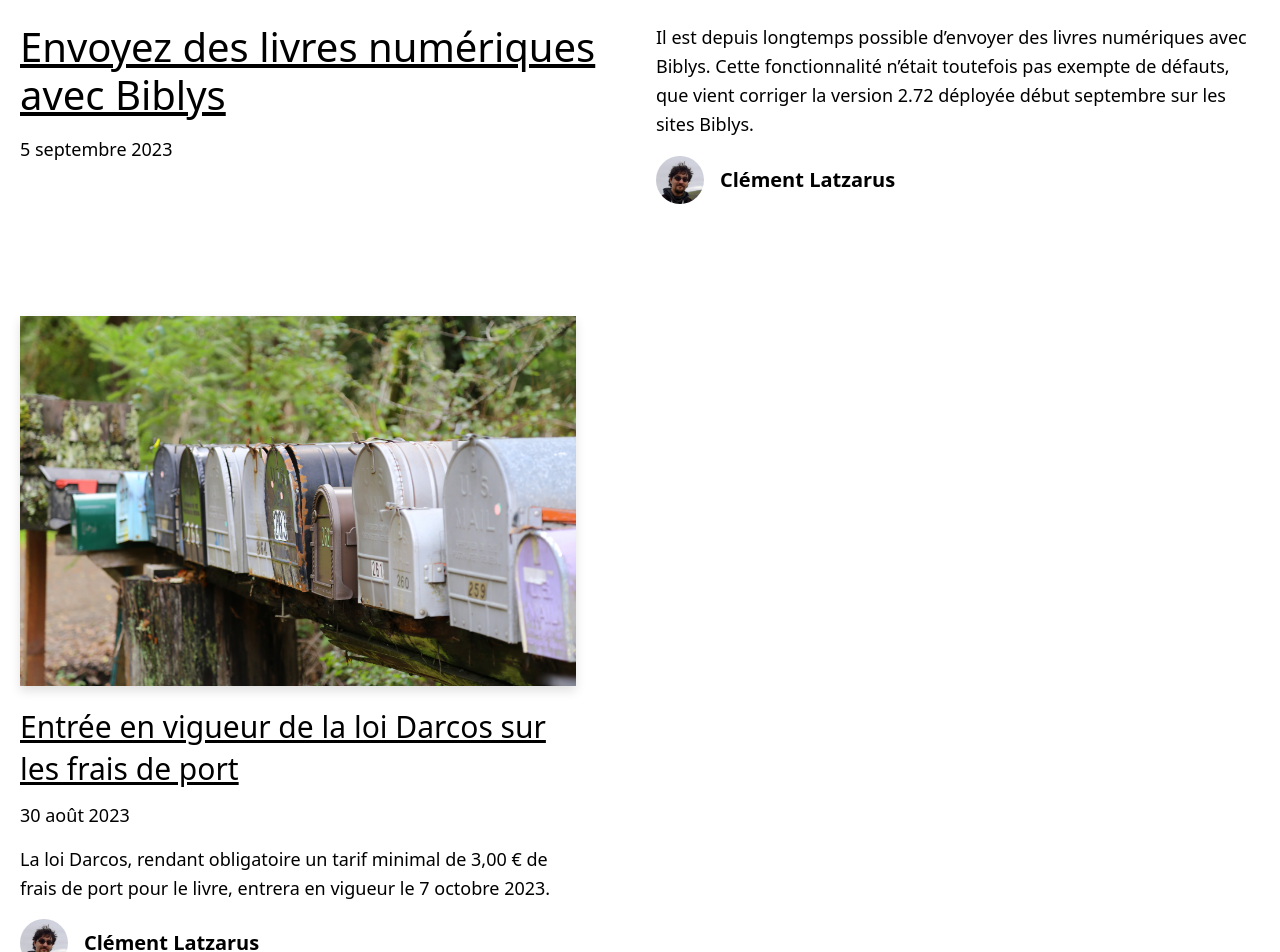
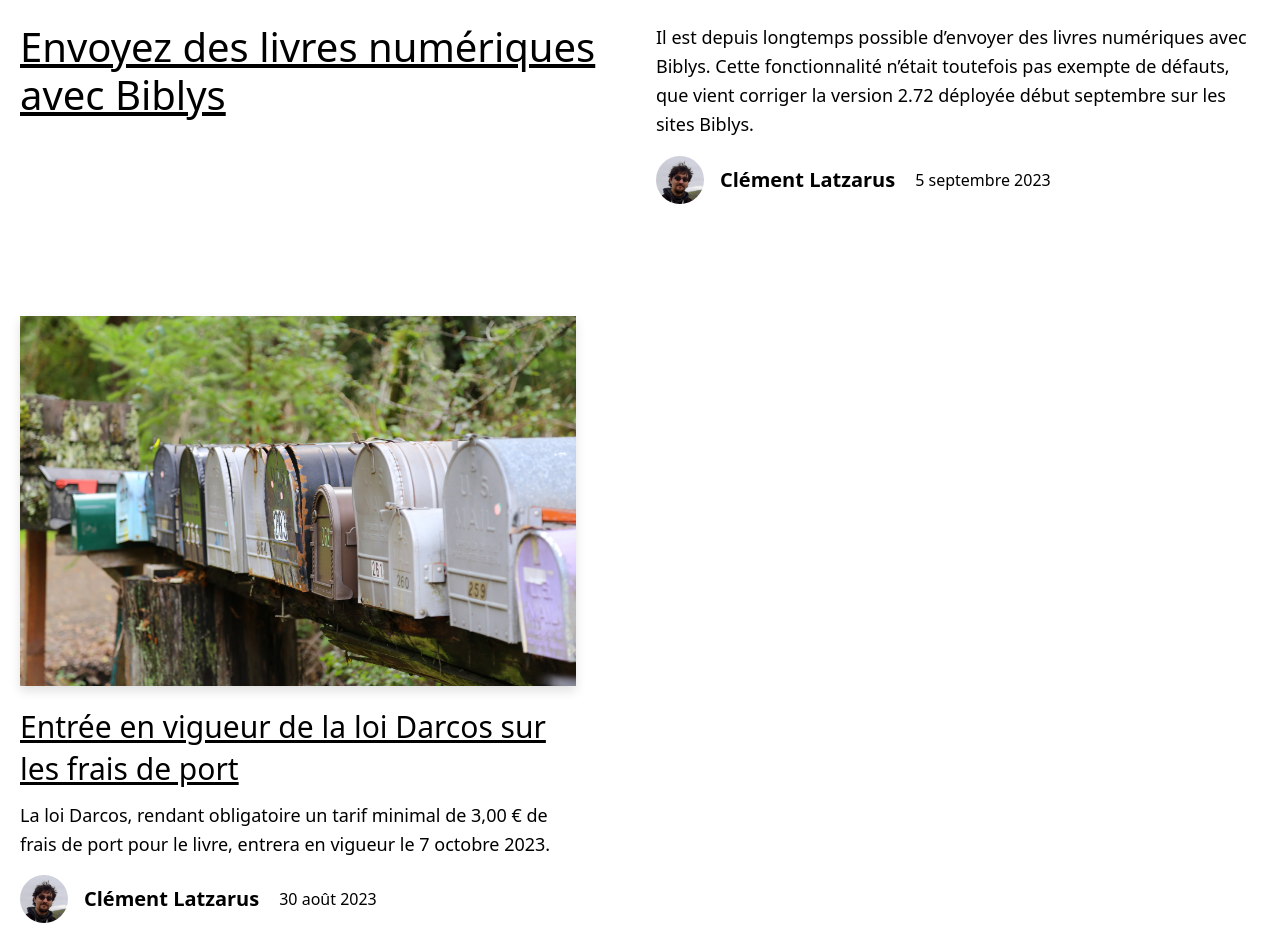
Before and after one commit to biblys/blog, a Next.js app: page / in a window 1280 px wide. Shown: the part 1100-2052 px from the top of the page. Built offline with nearby package versions, Linux system fonts and the light colour scheme.

Commit message:
feat: improve date display in post header

```diff
--- a/components/hero-post.tsx
+++ b/components/hero-post.tsx
@@ -40,12 +40,14 @@ const HeroPost = ({
             </Link>
           </h3>
           <div className="mb-4 md:mb-0 text-lg">
-            <DateFormatter dateString={date} />
           </div>
         </div>
         <div>
           <p className="text-lg leading-relaxed mb-4">{excerpt}</p>
-          <Avatar name={author.name} picture={author.picture} />
+          <div className="flex items-center gap-5">
+            <Avatar name={author.name} picture={author.picture} />
+            <DateFormatter dateString={date} />
+          </div>
         </div>
       </div>
     </section>
--- a/components/post-header.tsx
+++ b/components/post-header.tsx
@@ -15,8 +15,11 @@ const PostHeader = ({ title, coverImage, date, author }: Props) => {
   return (
     <>
       <PostTitle>{title}</PostTitle>
-      <div className="hidden md:block md:mb-12">
+      <div className="hidden md:flex md:mb-12 items-center gap-5">
         <Avatar name={author.name} picture={author.picture} />
+        <span className="text-slate-800">
+          <DateFormatter dateString={date} />
+        </span>
       </div>
         {coverImage ?
           <div className="mb-8 md:mb-16 sm:mx-0">
@@ -24,11 +27,13 @@ const PostHeader = ({ title, coverImage, date, author }: Props) => {
           </div> : null
         }
       <div className="max-w-2xl mx-auto">
-        <div className="block md:hidden mb-6">
+        <div className="flex md:hidden mb-6 items-center gap-5">
           <Avatar name={author.name} picture={author.picture} />
+          <span className="text-slate-800">
+            <DateFormatter dateString={date} />
+          </span>
         </div>
         <div className="mb-6 text-lg">
-          <DateFormatter dateString={date} />
         </div>
       </div>
     </>
--- a/components/post-preview.tsx
+++ b/components/post-preview.tsx
@@ -35,11 +35,11 @@ const PostPreview = ({
           {title}
         </Link>
       </h3>
-      <div className="text-lg mb-4">
+      <p className="text-lg leading-relaxed mb-4">{excerpt}</p>
+      <div className="flex items-center gap-5">
+        <Avatar name={author.name} picture={author.picture} />
         <DateFormatter dateString={date} />
       </div>
-      <p className="text-lg leading-relaxed mb-4">{excerpt}</p>
-      <Avatar name={author.name} picture={author.picture} />
     </div>
   )
 }
```
